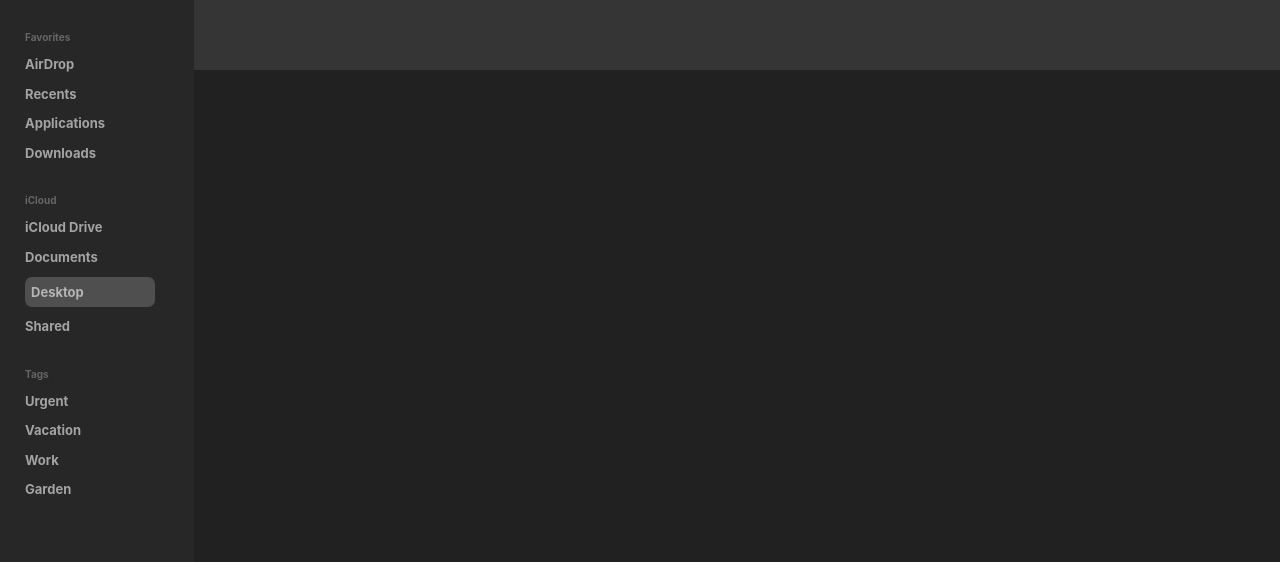
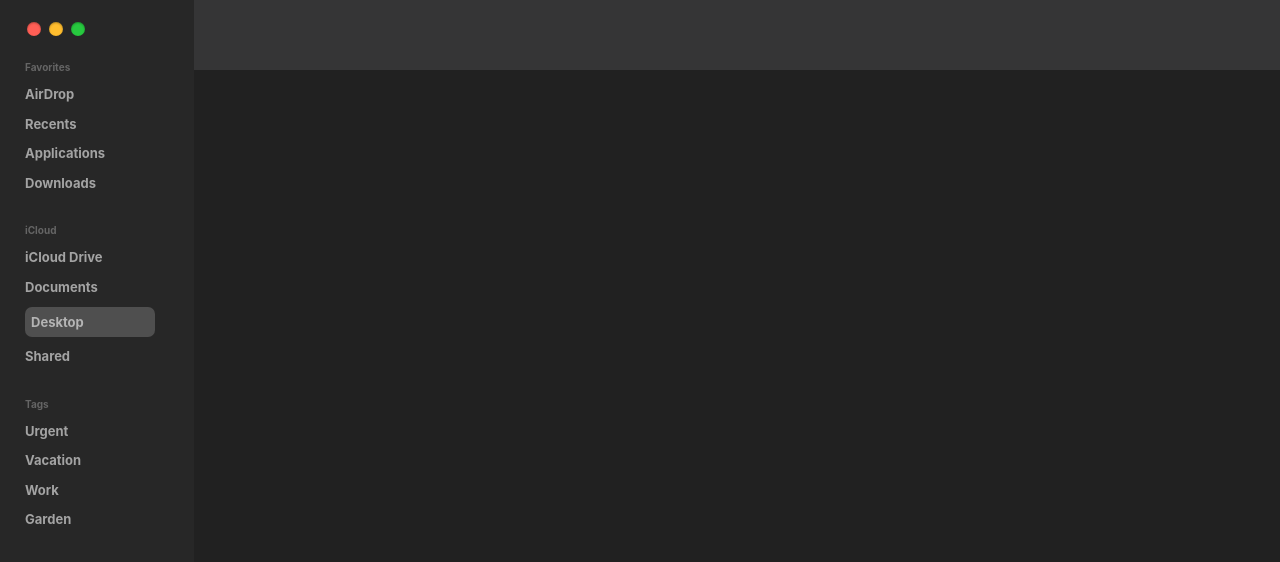
Before and after one commit to anluisgl/Portfolio_MacOS, a plain HTML site: page index.html in a window 1280 px wide. Shown: the top 562 px of the page. Drawn offline with Linux system fonts and the light colour scheme.

Commit message:
dddd3333

```diff
--- a/index.html
+++ b/index.html
@@ -17,7 +17,13 @@
 
             <div class="menu1">
 
-                <h1 class="h1categoria margintop">Favorites</h1>
+                <div class="traffic-lights">
+                    <span class="light red"></span>
+                    <span class="light yellow"></span>
+                    <span class="light green"></span>
+                </div>
+
+                <h1 class="h1categoria margintoptop">Favorites</h1>
                 <h1 class="h1section">AirDrop</h1>
                 <h1 class="h1section">Recents</h1>
                 <h1 class="h1section">Applications</h1>
--- a/styler.css
+++ b/styler.css
@@ -41,6 +41,37 @@
     background: #272727;
 }
 
+  .traffic-lights {
+    display: flex;
+    gap: 8px;
+    position: absolute;
+    top: 12px;
+    left: 12px;
+    margin-left: 15px;
+    margin-top: 10px;
+  }
+
+  .light {
+    width: 14px;
+    height: 14px;
+    border-radius: 50%;
+    background-color: #555;
+    box-shadow: inset 0 1px 2px rgba(0, 0, 0, 0.3);
+    transition: background-color 0.3s ease;
+  }
+
+  .light.red {
+    background-color: #ff5f56;
+  }
+
+  .light.yellow {
+    background-color: #ffbd2e;
+  }
+
+  .light.green {
+    background-color: #27c93f;
+  }
+
 .h1categoria {
     color: rgba(255, 255, 255, 0.289);
     font-size: 10px;
@@ -57,6 +88,10 @@
 
 .margintop {
     margin-top: 30px;
+}
+
+.margintoptop {
+    margin-top: 60px;
 }
 
 .seleccion {
```
